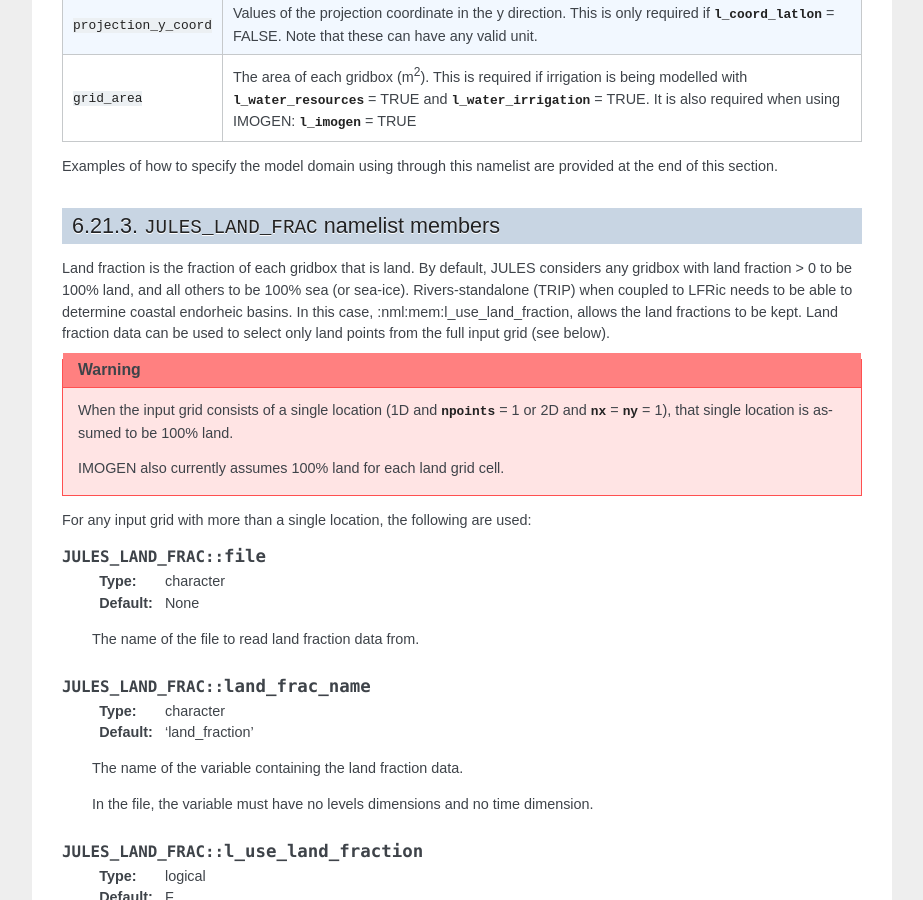
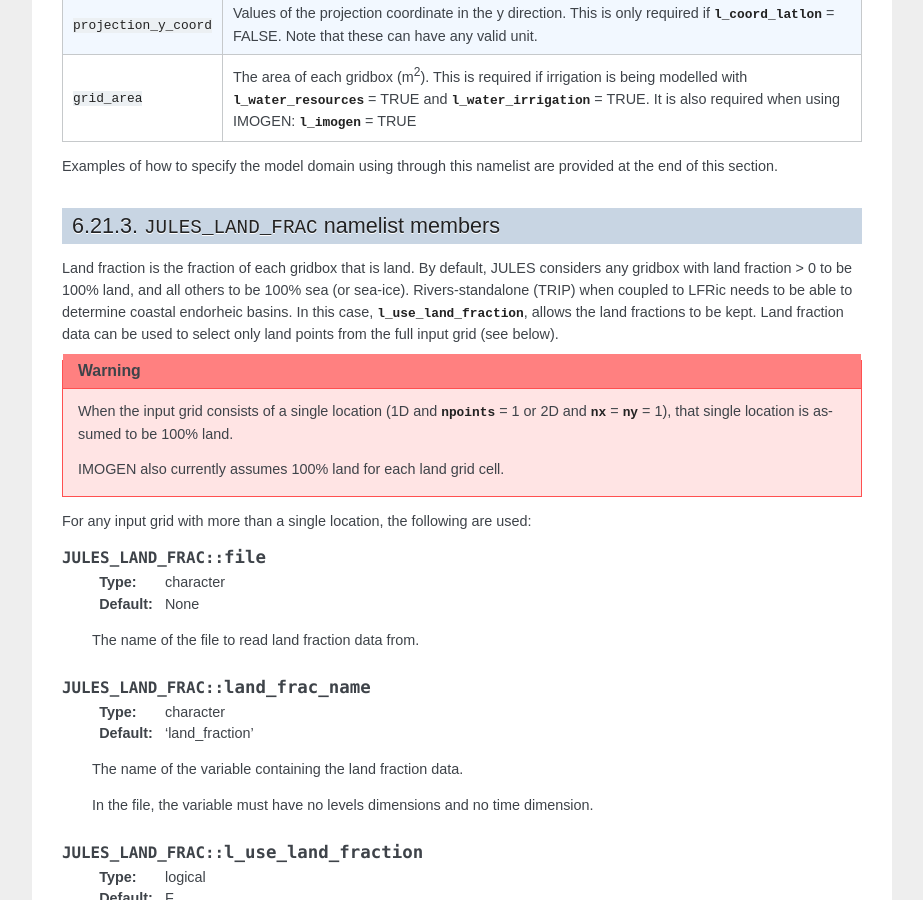
Before and after one commit to MetOffice/jules, a Sphinx documentation site: the page built from doc/source/namelists/model_grid.nml.rst, in a window 1280 px wide and 900 px high, scrolled down 7679 px. Shown: the whole window, without its empty margins (224-1147 px from the left). Built offline with Sphinx 7.4.7, drawn with Linux system fonts in a browser that asks for light colours.

Commit message:
Fix user guide build-and-deploy failures

```diff
--- a/doc/source/namelists/model_grid.nml.rst
+++ b/doc/source/namelists/model_grid.nml.rst
@@ -382,7 +382,7 @@ Examples of how to specify the model domain using through this namelist are prov
 
 .. nml:namelist:: JULES_LAND_FRAC
 
-Land fraction is the fraction of each gridbox that is land. By default, JULES considers any gridbox with land fraction > 0 to be 100% land, and all others to be 100% sea (or sea-ice). Rivers-standalone (TRIP) when coupled to LFRic needs to be able to determine coastal endorheic basins. In this case, :nml:mem:l_use_land_fraction, allows the land fractions to be kept. Land fraction data can be used to select only land points from the full input grid (see below).
+Land fraction is the fraction of each gridbox that is land. By default, JULES considers any gridbox with land fraction > 0 to be 100% land, and all others to be 100% sea (or sea-ice). Rivers-standalone (TRIP) when coupled to LFRic needs to be able to determine coastal endorheic basins. In this case, :nml:mem:`l_use_land_fraction`, allows the land fractions to be kept. Land fraction data can be used to select only land points from the full input grid (see below).
 
 .. warning::
    When the input grid consists of a single location (1D and :nml:mem:`JULES_INPUT_GRID::npoints` = 1 or 2D and :nml:mem:`JULES_INPUT_GRID::nx` = :nml:mem:`JULES_INPUT_GRID::ny` = 1), that single location is assumed to be 100% land.
```
Also changed, not shown: doc/source/namelists/oasis_rivers.nml.rst (line endings or trailing spaces).
